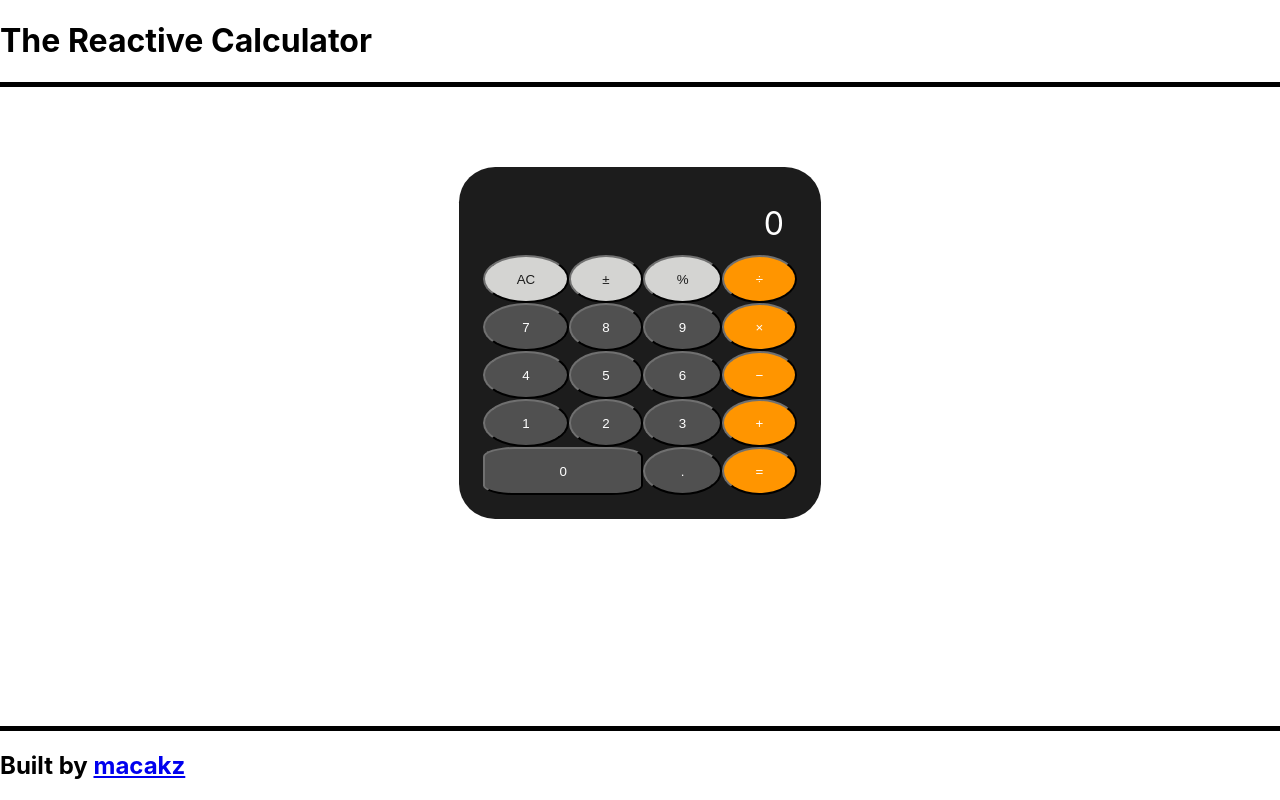
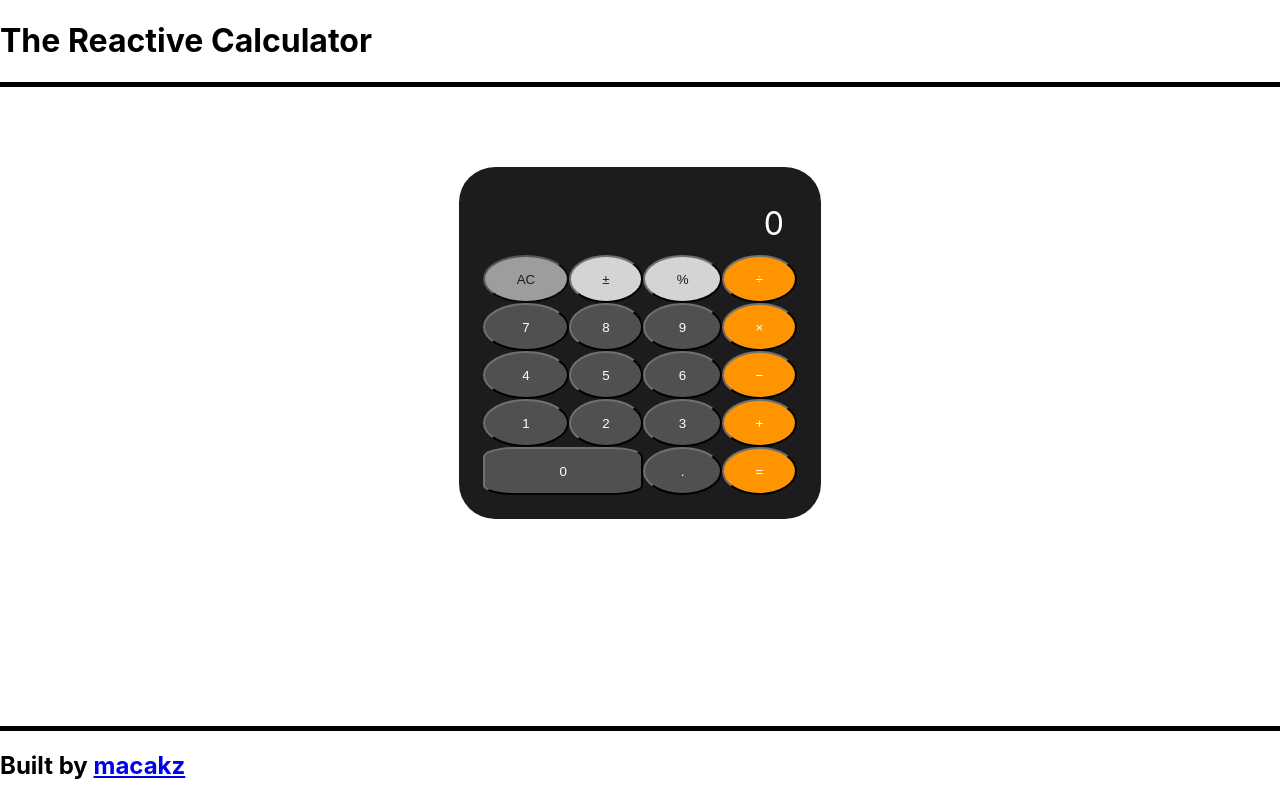
Before and after one commit to macakz/calculator, a React (Create React App) app: page / in a window 1280 px wide. In both pictures the pointer is over the button "AC". Built offline with nearby package versions, Linux system fonts and the light colour scheme.

Commit message:
opacity reduced for hover

```diff
--- a/src/Calculator.css
+++ b/src/Calculator.css
@@ -36,6 +36,7 @@ height: 15em;
     margin: 0px;
     background-color: #1C1C1C;
 }
+
 .ac, .plusMinus, .percent {
     background-color: #D4D4D2;
     border-radius: 50%;
@@ -43,13 +44,20 @@ border-color: #1C1C1C;
     color: #1C1C1C
 }
 
+.ac:hover, .plusMinus:hover, .percent:hover {
+    opacity: 70%;
+}
 
-.divide, .multiply, .minus, .plus, .equals{
+.divide, .multiply, .minus, .plus, .equals {
     background-color: #FF9500;
     border-radius: 50%;
     border-color: #1C1C1C;
     color: white
 }
+.divide:hover, .multiply:hover, .minus:hover, .plus:hover, .equals:hover {
+    opacity: 70%;
+    }
+
 .zero {
     grid-column: auto / span 2;
     background-color: #505050;
@@ -57,9 +65,17 @@ border-color: #1C1C1C;
     border-radius: 20%;
     color: white
 }
+
+.zero:hover {
+    opacity: 70%;
+}
 .one, .two, .three, .four, .five, .six, .seven, .eight, .nine, .decimal {
     background-color: #505050;
     border-radius: 50%;
     border-color: #1C1C1C;
     color: white;
 }
+
+.one:hover, .two:hover, .three:hover, .four:hover, .five:hover, .six:hover, .seven:hover, .eight:hover, .nine:hover, .decimal:hover {
+    opacity: 70%;
+}
```
Lines whose indentation alone changed are shown as unchanged.
